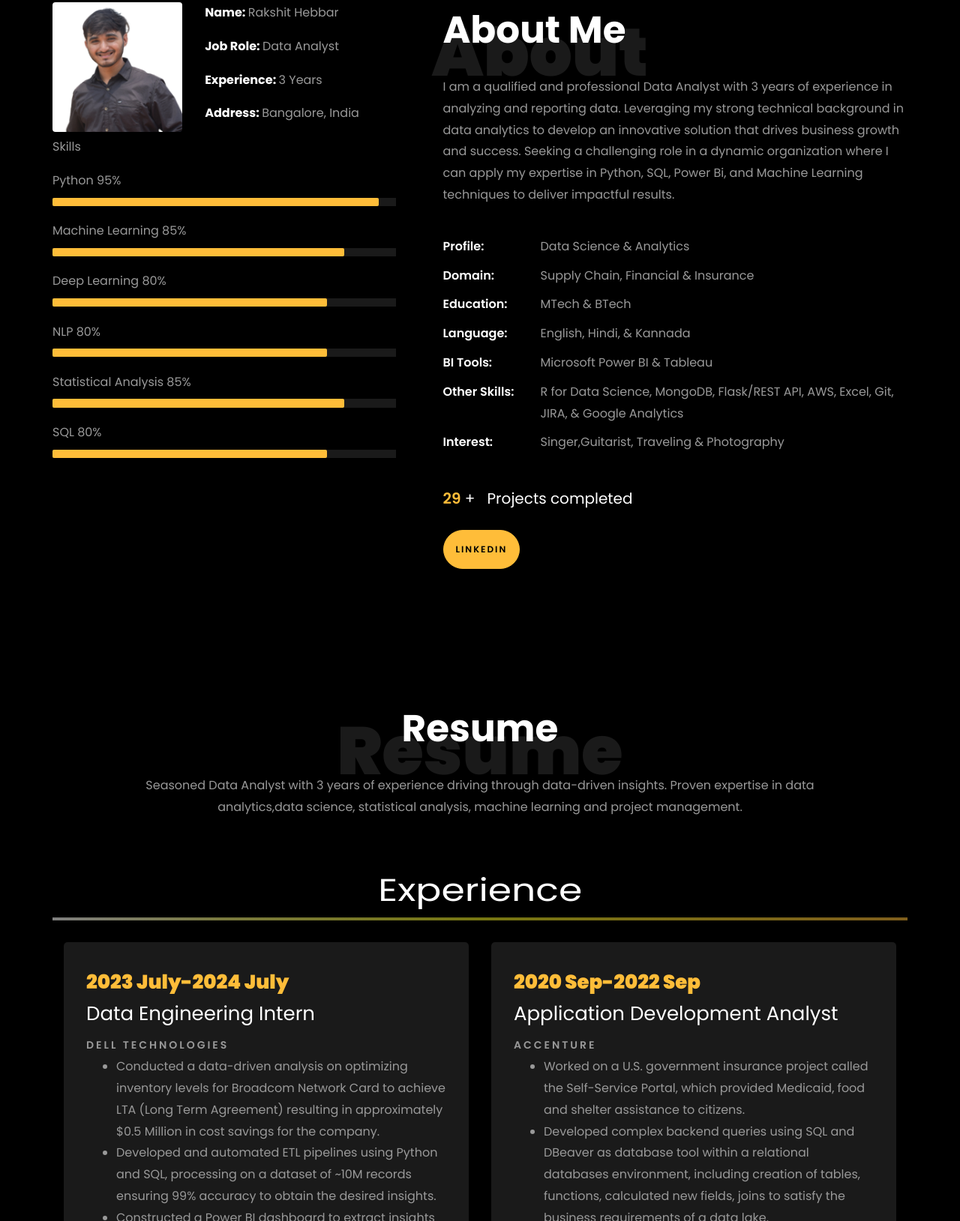
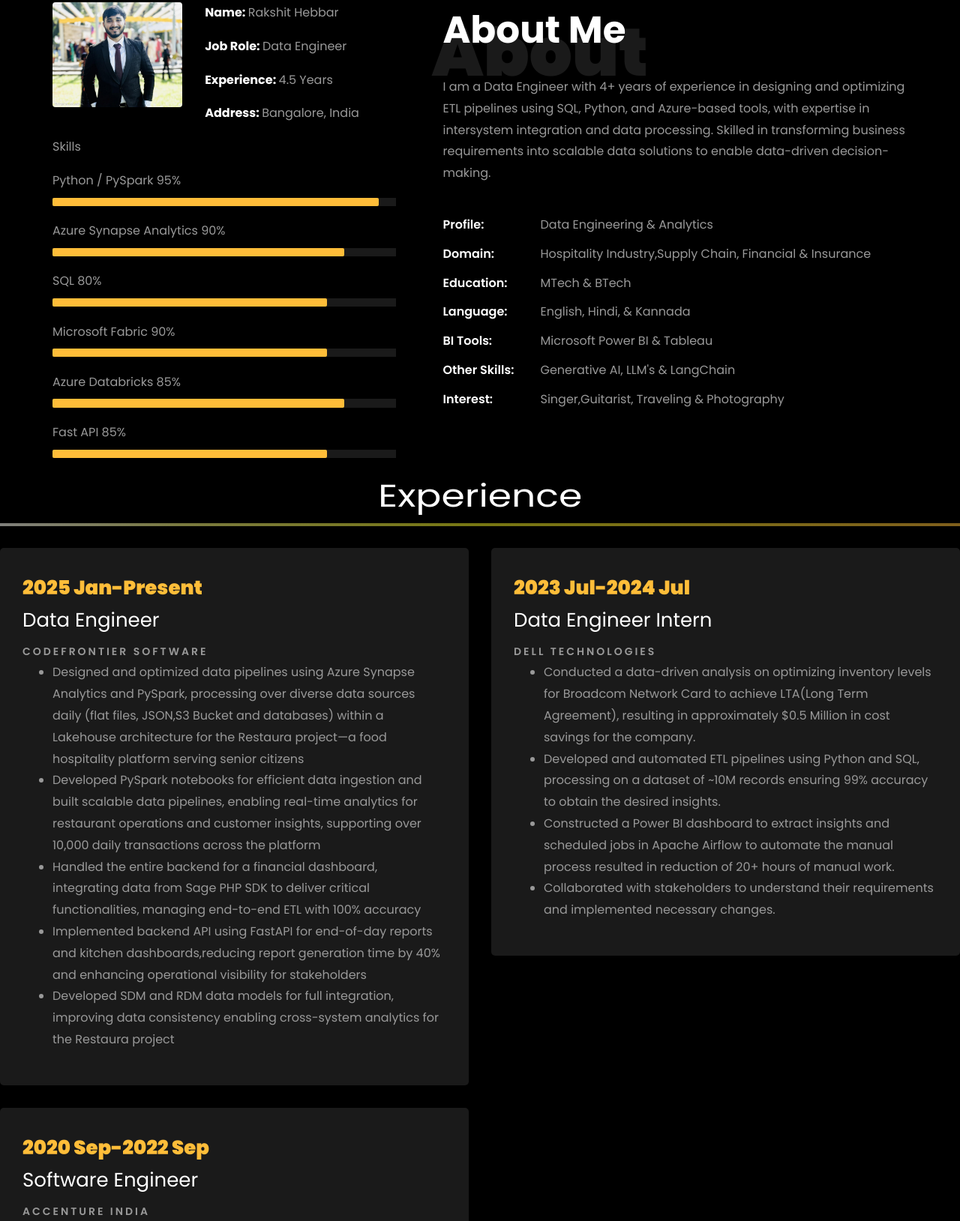
Before and after one commit to rakshithebbar/Personal-Portfolio, a plain HTML site: page index.html in a window 1280 px wide. Shown: the part 859-2488 px from the top of the page at 75% size. Drawn offline with Linux system fonts and the light colour scheme; files whose address does not match are found by name.

Commit message:
Changing  Experiance Content

```diff
--- a/index.html
+++ b/index.html
@@ -188,7 +188,7 @@
 
 						<br>
 
-			            <h2>Software Engineer AI/ML</h2>
+			            <h2>Software Engineer (Data)</h2>
 						<!-- <h2 class="d-flex" style="margin-bottom: 0">With over 5 years of experience</h2> -->
 						<!-- <br> -->
 			            <p><a href="https://www.linkedin.com/in/rakshithebbar/" class="btn btn-primary py-3 px-4">LinkedIn</a>
@@ -214,15 +214,15 @@
 								<div class="row">
 									<div class="col-sm-6 col-md-5">
 									  <div class="about-img">
-										<img src="images/RakshitPic.jpg" class="img-fluid rounded b-shadow-a" alt="">
+										<img src="images/RakshitProfilePhoto.jpeg" class="img-fluid rounded b-shadow-a" alt="">
 									  </div>
 									</div>
 									<!-- Details next to profile image -->
 									<div class="col-sm-6 col-md-7">
 									  <div class="about-info">
 										<p><span style="font-weight: bold; color: white;">Name: </span> <span>Rakshit Hebbar</span></p>
-										<p><span style="font-weight: bold; color: white;">Job Role: </span> <span>Data Analyst</span></p>
-										<p><span style="font-weight: bold; color: white;">Experience: </span> <span>3 Years</span></p>
+										<p><span style="font-weight: bold; color: white;">Job Role: </span> <span>Data Engineer</span></p>
+										<p><span style="font-weight: bold; color: white;">Experience: </span> <span>4.5 Years</span></p>
 										<p><span style="font-weight: bold; color: white;">Address: </span> <span>Bangalore, India</span></p>
 									  </div>
 									</div>
@@ -230,37 +230,37 @@
 
 								<div class="skill-mf">
 									<p class="title-s">Skills</p>
-									<span>Python</span> <span class="pull-right">95%</span>
+									<span>Python / PySpark</span> <span class="pull-right">95%</span>
 									<div class="progress">
 										<div class="progress-bar" role="progressbar" style="width: 95%;" aria-valuenow="95" aria-valuemin="0"
 											aria-valuemax="100"></div>
 									</div>
 
-									<span>Machine Learning</span> <span class="pull-right">85%</span>
-									<div class="progress">
-										<div class="progress-bar" role="progressbar" style="width: 85%" aria-valuenow="85" aria-valuemin="0"
-											aria-valuemax="100"></div>
-									</div>
-
-									<span>Deep Learning</span> <span class="pull-right">80%</span>
-									<div class="progress">
-										<div class="progress-bar" role="progressbar" style="width: 80%" aria-valuenow="80" aria-valuemin="0"
-											aria-valuemax="100"></div>
-									</div>
-
-									<span>NLP</span> <span class="pull-right">80%</span>
-									<div class="progress">
-										<div class="progress-bar" role="progressbar" style="width: 80%" aria-valuenow="80" aria-valuemin="0"
-											aria-valuemax="100"></div>
-									</div>
-
-									<span>Statistical Analysis</span> <span class="pull-right">85%</span>
+									<span>Azure Synapse Analytics</span> <span class="pull-right">90%</span>
 									<div class="progress">
 										<div class="progress-bar" role="progressbar" style="width: 85%" aria-valuenow="85" aria-valuemin="0"
 											aria-valuemax="100"></div>
 									</div>
 
 									<span>SQL</span> <span class="pull-right">80%</span>
+									<div class="progress">
+										<div class="progress-bar" role="progressbar" style="width: 80%" aria-valuenow="80" aria-valuemin="0"
+											aria-valuemax="100"></div>
+									</div>
+
+									<span>Microsoft Fabric</span> <span class="pull-right">90%</span>
+									<div class="progress">
+										<div class="progress-bar" role="progressbar" style="width: 80%" aria-valuenow="80" aria-valuemin="0"
+											aria-valuemax="100"></div>
+									</div>
+
+									<span>Azure Databricks</span> <span class="pull-right">85%</span>
+									<div class="progress">
+										<div class="progress-bar" role="progressbar" style="width: 85%" aria-valuenow="85" aria-valuemin="0"
+											aria-valuemax="100"></div>
+									</div>
+
+									<span>Fast API</span> <span class="pull-right">85%</span>
 									<div class="progress">
 										<div class="progress-bar" role="progressbar" style="width: 80%" aria-valuenow="80" aria-valuemin="0"
 											aria-valuemax="100"></div>
@@ -277,30 +277,21 @@
 								<h1 class="big">About</h1>
 								<h2 class="mb-4">About Me</h2>
 
-								<p> I am a qualified and professional Data Analyst with 3 years of experience in analyzing and reporting data. Leveraging my strong technical background in data analytics to develop an innovative solution that drives business growth and success. Seeking a challenging role in a dynamic organization where I can apply my expertise in Python, SQL, Power Bi, and Machine Learning techniques to deliver impactful results.
+								<p> I am a Data Engineer with 4+ years of experience in designing and optimizing ETL pipelines using SQL, Python, and Azure-based tools,
+									with expertise in intersystem integration and data processing. Skilled in transforming business requirements into scalable data
+									solutions to enable data-driven decision-making.
 
 									</p>
 								<ul class="about-info mt-4 px-md-0 px-2">
-									<li class="d-flex"><span>Profile:</span> <span>Data Science &amp; Analytics</span></li>
-									<li class="d-flex"><span>Domain:</span> <span>Supply Chain, Financial &amp; Insurance</span></li>
+									<li class="d-flex"><span>Profile:</span> <span>Data Engineering &amp; Analytics</span></li>
+									<li class="d-flex"><span>Domain:</span> <span>Hospitality Industry,Supply Chain, Financial &amp; Insurance</span></li>
 									<li class="d-flex"><span>Education:</span> <span>MTech & BTech</span></li>
 									<li class="d-flex"><span>Language:</span> <span>English, Hindi, &amp; Kannada</span></li>
 									<li class="d-flex"><span>BI Tools:</span> <span>Microsoft Power BI &amp; Tableau</span></li>
-									<li class="d-flex"><span>Other Skills:</span> <span>R for Data Science, MongoDB, Flask/REST API, AWS, Excel, Git, JIRA, &amp; Google Analytics </span></li>
+									<li class="d-flex"><span>Other Skills:</span> <span>Generative AI, LLM's & LangChain</span></li>
 									<li class="d-flex"><span>Interest:</span> <span>Singer,Guitarist, Traveling &amp; Photography</span></li>
 
 								</ul>
-							</div>
-						</div>
-
-
-						<div class="counter-wrap ftco-animate d-flex mt-md-3">
-							<div class="text">
-								<p class="mb-4">
-									<span class="number" data-number="30">0</span> <span>+</span>
-									<span>&nbsp; Projects completed</span>
-								</p>
-								<p><a href="https://www.linkedin.com/in/rakshithebbar/" class="btn btn-primary py-3 px-3">LinkedIn</a></p>
 							</div>
 						</div>
 					</div>
@@ -308,19 +299,6 @@
 			</div>
 		</div>
     </section>
-
-
-
-
-    <section class="ftco-section ftco-no-pb" id="resume-section">
-    	<div class="container">
-    		<div class="row justify-content-center pb-5">
-          <div class="col-md-10 heading-section text-center ftco-animate">
-          	<h1 class="big big-2">Resume</h1>
-            <h2 class="mb-4">Resume</h2>
-            <p>Seasoned Data Analyst with 3 years of experience driving through data-driven insights. Proven expertise in data analytics,data science, statistical analysis, machine learning and project management.</p>
-          </div>
-        </div>
 
 		<div class="row">
 			<h1 class="big-4">Experience</h1>
@@ -331,14 +309,39 @@
 		<div class="row">
 				<div class="col-md-6">
 					<div class="resume-wrap ftco-animate">
-						<span class="date">2023 July-2024 July</span>
-						<h2>Data Engineering Intern</h2>
+						<span class="date">2025 Jan-Present</span>
+						<h2>Data Engineer</h2>
+						<span class="position">Codefrontier Software</span>
+							<ul>
+								<li>Designed and optimized data pipelines using Azure Synapse Analytics and PySpark, processing over diverse data sources daily (flat files, JSON,S3 Bucket and databases) within a Lakehouse architecture for the Restaura project—a food hospitality platform serving senior citizens</li>
+								<li>Developed PySpark notebooks for efficient data ingestion and built scalable data pipelines, enabling real-time analytics for restaurant operations and customer insights, supporting over 10,000 daily transactions across the platform</li>
+								<li>Handled the entire backend for a financial dashboard, integrating data from Sage PHP SDK to deliver critical functionalities, managing end-to-end ETL with 100% accuracy</li>
+								<li>Implemented backend API using FastAPI for end-of-day reports and kitchen dashboards,reducing report generation time by 40% and enhancing operational visibility for stakeholders</li>
+								<li>Developed SDM and RDM data models for full integration, improving data consistency enabling cross-system analytics for the Restaura project</li>
+							</ul>
+						</p>
+					</div>
+
+				</div>
+
+				<div class="col-md-6">
+					<div class="resume-wrap ftco-animate">
+						<span class="date">2023 Jul-2024 Jul</span>
+						<h2>Data Engineer Intern</h2>
 						<span class="position">Dell Technologies</span>
 							<ul>
-								<li>Conducted a data-driven analysis on optimizing inventory levels for Broadcom Network Card to achieve LTA (Long Term Agreement) resulting in approximately $0.5 Million in cost savings for the company.</li>
-								<li>Developed and automated ETL pipelines using Python and SQL, processing on a dataset of ~10M records ensuring 99% accuracy to obtain the desired insights.</li>
-								<li>Constructed a Power BI dashboard to extract insights and scheduled jobs in Apache Airflow to automate the manual process resulted in reduction of 20+ hours of manual work.</li>
-								<li>Collaborated with stakeholders to understand their requirements and implemented necessary changes.</li>
+								<li>Conducted a data-driven analysis on optimizing inventory levels
+									for Broadcom Network Card to achieve LTA(Long Term
+									Agreement), resulting in approximately $0.5 Million in cost
+									savings for the company.</li>
+								<li>Developed and automated ETL pipelines using Python and SQL,
+									processing on a dataset of ~10M records ensuring 99% accuracy
+									to obtain the desired insights.</li>
+								<li>Constructed a Power BI dashboard to extract insights and
+									scheduled jobs in Apache Airflow to automate the manual
+									process resulted in reduction of 20+ hours of manual work.</li>
+								<li>Collaborated with stakeholders to understand their
+									requirements and implemented necessary changes.</li>
 							</ul>
 						</p>
 					</div>
@@ -348,8 +351,8 @@
 				<div class="col-md-6">
 					<div class="resume-wrap ftco-animate">
 						<span class="date">2020 Sep-2022 Sep</span>
-						<h2>Application Development Analyst</h2>
-						<span class="position">Accenture</span>
+						<h2>Software Engineer</h2>
+						<span class="position">Accenture India</span>
 							<ul>
 								<li>Worked on a U.S. government insurance project called the Self-Service Portal, which provided Medicaid, food and shelter assistance to citizens.</li>
 								<li>Developed complex backend queries using SQL and DBeaver as database tool within a relational databases environment, including creation of tables, functions, calculated new fields, joins to satisfy the business requirements of a data lake.</li>
@@ -479,7 +482,7 @@
           <div class="col-md d-flex justify-content-center counter-wrap ftco-animate">
             <div class="block-18">
               <div class="text">
-                <strong class="number" data-number="3">0</strong>
+                <strong class="number" data-number="5">0</strong>
                 <span>Years Of Experience</span>
               </div>
             </div>
@@ -487,7 +490,7 @@
           <div class="col-md d-flex justify-content-center counter-wrap ftco-animate">
             <div class="block-18">
               <div class="text">
-                <strong class="number" data-number="20">0</strong>
+                <strong class="number" data-number="5">0</strong>
                 <span>Projects</span>
               </div>
             </div>
@@ -495,7 +498,7 @@
           <div class="col-md d-flex justify-content-center counter-wrap ftco-animate">
             <div class="block-18">
               <div class="text">
-                <strong class="number" data-number="500">0</strong>
+                <strong class="number" data-number="1000"></strong>
                 <span>LinkedIn Connections</span>
               </div>
             </div>
```
Also changed, not shown: images/RakshitProfilePhoto.jpeg (added).
